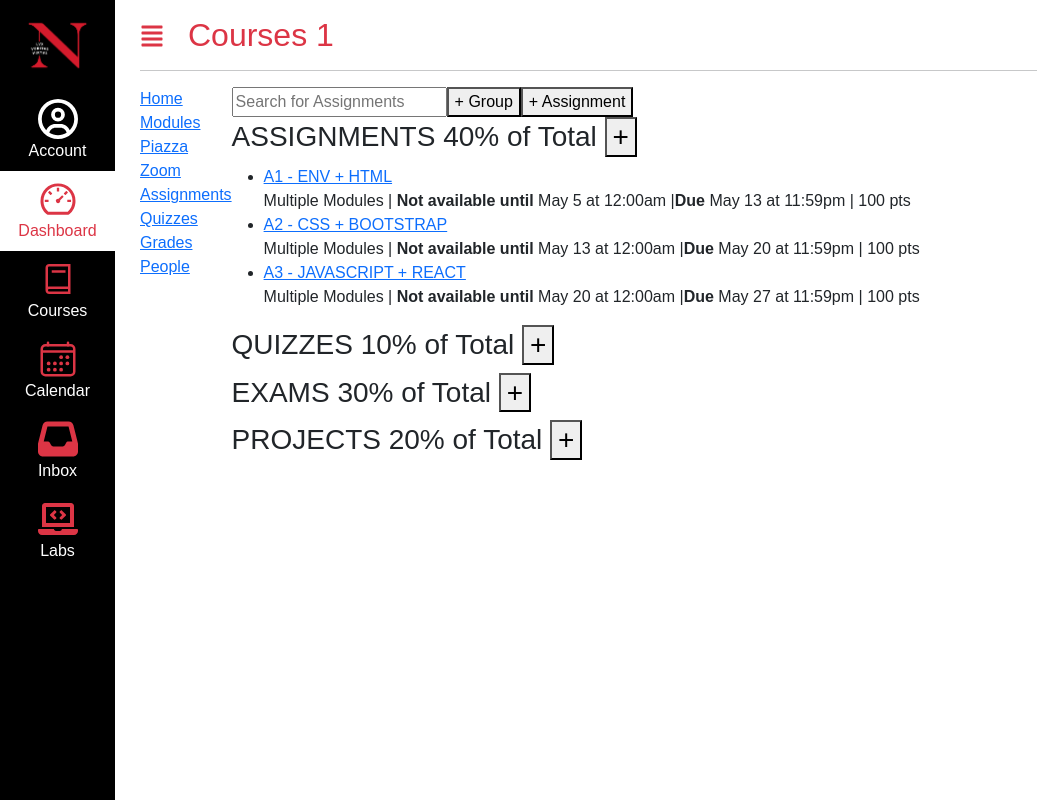
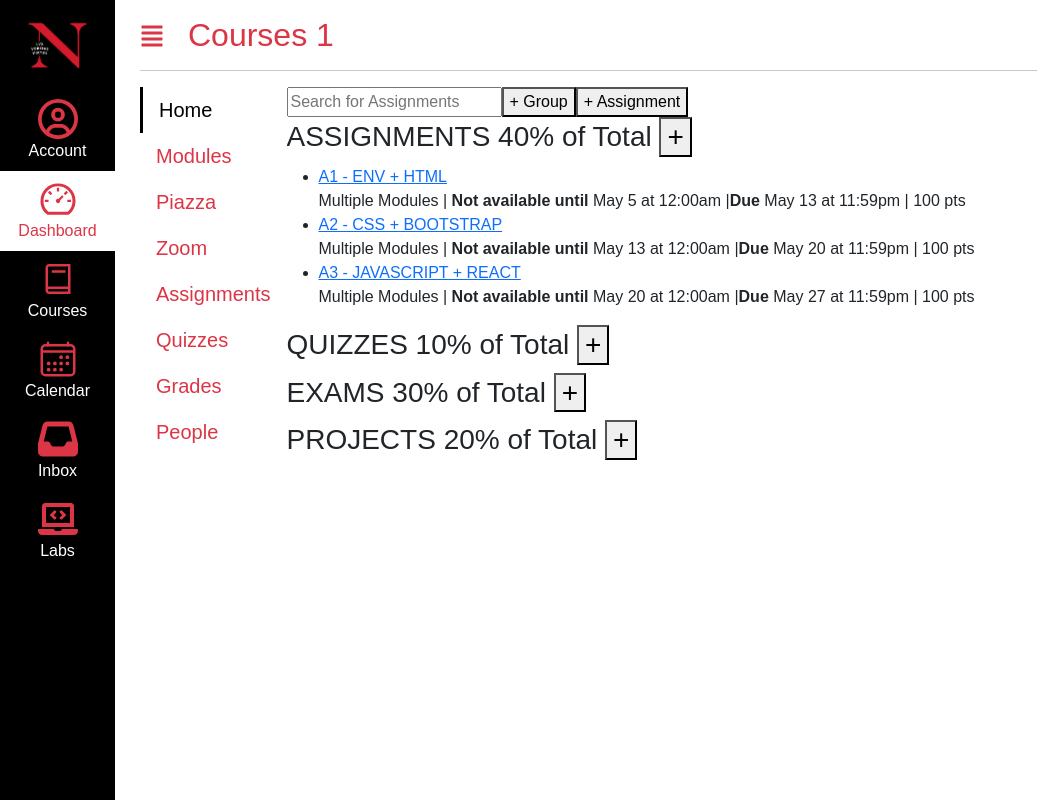
Before and after one commit to JerryYanTY/kambaz-next-js, a Next.js app: page /Courses/1/Assignments in a window 1280 px wide. Shown: the whole page, without its empty margins (0-1037 px from the left). Built offline with nearby package versions, Linux system fonts and the light colour scheme.

Commit message:
Fixed bug

```diff
--- a/app/(Kambaz)/Courses/[cid]/Navigation.tsx
+++ b/app/(Kambaz)/Courses/[cid]/Navigation.tsx
@@ -1,18 +1,26 @@
-import Link from "next/link";
+import { NavLink } from "react-bootstrap";
 export default function CourseNavigation() {
   return (
-    <div id="wd-courses-navigation">
-      <Link href="/Courses/1234/Home" id="wd-course-home-link">Home</Link><br/>
-      <Link href="/Courses/1234/Modules" id="wd-course-modules-link">Modules
-        </Link><br/>
-      <Link href="/Courses/1234/Piazza" id="wd-course-piazza-link">Piazza</Link><br/>
-      <Link href="/Courses/1234/Zoom" id="wd-course-zoom-link">Zoom</Link><br/>
-      <Link href="/Courses/1234/Assignments" id="wd-course-quizzes-link">
-          Assignments</Link><br/>
-      <Link href="/Courses/1234/Quizzes" id="wd-course-assignments-link">Quizzes
-        </Link><br/>
-      <Link href="/Courses/1234/Grades" id="wd-course-grades-link">Grades</Link><br/>
-      <Link href="/Courses/1234/People/Table" id="wd-course-people-link">People</Link><br/>
+    <div id="wd-courses-navigation" className="wd list-group fs-5 rounded-0">
+      <NavLink href="/Courses/1234/Home" id="wd-course-home-link"
+        className= "active list-group-item border-0 ">Home</NavLink>
+      <NavLink href="/Courses/1234/Modules" id="wd-course-modules-link"
+        className="list-group-item text-danger border-0">Modules
+      </NavLink>
+      <NavLink href="/Courses/1234/Piazza" id="wd-course-piazza-link"
+      className="list-group-item text-danger border-0">Piazza</NavLink>
+      <NavLink href="/Courses/1234/Zoom" id="wd-course-zoom-link"
+      className="list-group-item text-danger border-0">Zoom</NavLink>
+      <NavLink href="/Courses/1234/Assignments" id="wd-course-quizzes-link"
+      className="list-group-item text-danger border-0">
+        Assignments</NavLink>
+      <NavLink href="/Courses/1234/Quizzes" id="wd-course-assignments-link"
+      className="list-group-item text-danger border-0">Quizzes
+      </NavLink>
+      <NavLink href="/Courses/1234/Grades" id="wd-course-grades-link"
+      className="list-group-item text-danger border-0">Grades</NavLink>
+      <NavLink href="/Courses/1234/People/Table" id="wd-course-people-link"
+      className="list-group-item text-danger border-0">People</NavLink><br />
     </div>
   );
 }
--- a/app/(Kambaz)/Dashboard/page.tsx
+++ b/app/(Kambaz)/Dashboard/page.tsx
@@ -8,7 +8,7 @@ export default function Dashboard() {
       <h1 id="wd-dashboard-title">Dashboard</h1> <hr />
       <h2 id="wd-dashboard-published">Published Courses (7)</h2> <hr />
       <div id="wd-dashboard-courses">
-        <Row xs={1} md={5} className="g-4">
+        <Row xs={1} md={5} className="g-4 gy-4">
         <Col className="wd-dashboard-course" style={{width:"300px"}}>
         <Card>
           <Link href="/Courses/1234" className="wd-dashboard-course-link text-decoration-none text-dark">
--- a/app/(Kambaz)/Navigation.tsx
+++ b/app/(Kambaz)/Navigation.tsx
@@ -7,6 +7,7 @@ import { ListGroup, ListGroupItem } from "react-bootstrap";
 
 
 import Link from "next/link";
+
 export default function KambazNavigation() {
   return (
     <ListGroup className="rounded-0 position-fixed bottom-0 top-0 d-none d-md-block bg-black z-2" style={{ width: 115 }}
@@ -16,9 +17,9 @@ export default function KambazNavigation() {
       <img src="/images/NEU.png" width="75px" alt="Northeastern University"/>
       </ListGroupItem>
 
-      <ListGroupItem className="bg-black border-0 text-center">
+      <ListGroupItem className="border-0 text-center bg-black ">
       <Link href="/Account" id="wd-account-link" className="text-white text-decoration-none">
-      <FaRegCircleUser className="fs-1 text-white"/>
+      <FaRegCircleUser className="fs-1 text-danger"/>
       <br/>
         Account
         </Link>
--- a/app/(Kambaz)/styles.css
+++ b/app/(Kambaz)/styles.css
@@ -12,3 +12,31 @@ body * {
         padding-left: 140px !important;
     }
 }
+.list-group.wd > .list-group-item.active {
+    color: black;
+    background-color: white;
+    border-left: 3px solid black !important;
+}
+
+#wd-kambaz-navigation {
+    background-color: black;
+}
+
+#wd-kambaz-navigation .list-group-item {
+    background-color: black;
+    color: white;
+    border: none;
+    text-align: center;
+}
+
+#wd-kambaz-navigation .list-group-item a{
+    color: white;
+    text-decoration: none;
+}
+
+
+#wd-kambaz-navigation .list-group-item.active,
+#wd-kambaz-navigation .list-group-item.active a {
+    background-color: white;
+    color: red;
+}
```
